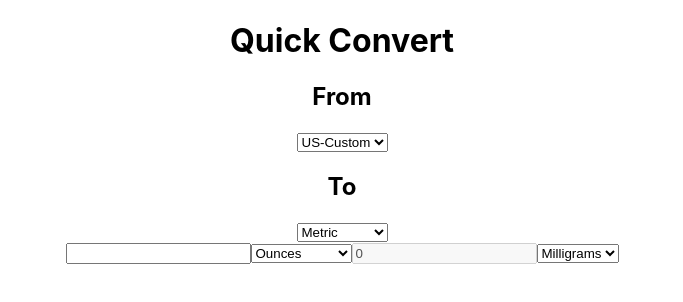
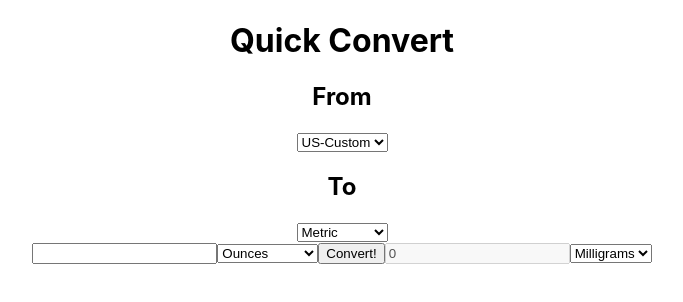
Before and after one commit to RobotGandhi/TNM040-projekt, a React (Create React App) app in the folder projekt/: page / in a window 1280 px wide. Shown: the top 302 px of the page, without its empty margins (298-981 px from the left). Built offline with nearby package versions, Linux system fonts and the light colour scheme.

Commit message:
Update App.js

```diff
--- a/projekt/src/App.js
+++ b/projekt/src/App.js
@@ -33,9 +33,12 @@ const QuickConvert = props => {
   function changeConvertToUnit(event) {
     setConvertToUnit(event.target.value);
   }
+  function changeConversionAmount(event) {
+    setConversionAmount(event.target.value);
+  }
   function doConvert(event) {
     setConversionAmount(event.target.value);
-    setConversionResult(convert(event.target.value).from(convertFromUnit).to(convertToUnit));
+    setConversionResult(convert(conversionAmount).from(convertFromUnit).to(convertToUnit));
   }
 
   return(
@@ -55,7 +58,7 @@ const QuickConvert = props => {
       </select>
 
       <div>
-        <input type="text" className="textInput" onChange={doConvert}></input>
+        <input type="text" className="textInput" onChange={changeConversionAmount}></input>
         {convertFrom === "US-Custom" &&
         <select className="selectFromUnit" onChange={changeConvertFromUnit}>
           <option value="oz">Ounces</option>
@@ -72,8 +75,11 @@ const QuickConvert = props => {
           <option value="g">Grams</option>
           <option value="kg">Kilograms</option>
           <option value="ml">Milliliters</option>
+          <option value="dl">Deciliters</option>
           <option value="l">Liters</option>
         </select>}
+
+        <button className="button" onClick={doConvert}>Convert!</button>
 
         <input type="text" className="textInput" value={conversionResult} disabled></input>
         {convertTo === "US-Custom" &&
@@ -92,6 +98,7 @@ const QuickConvert = props => {
           <option value="g">Grams</option>
           <option value="kg">Kilograms</option>
           <option value="ml">Milliliters</option>
+          <option value="dl">Deciliters</option>
           <option value="l">Liters</option>
         </select>}
       </div>
```
